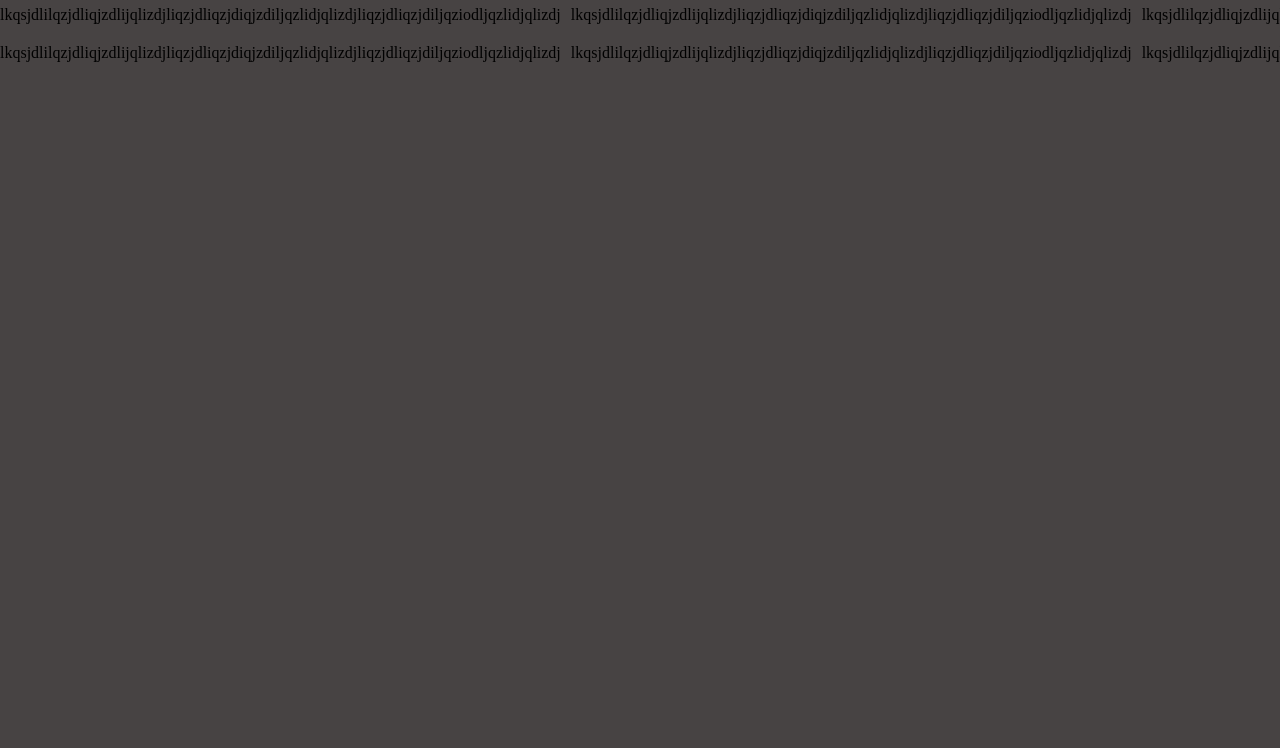
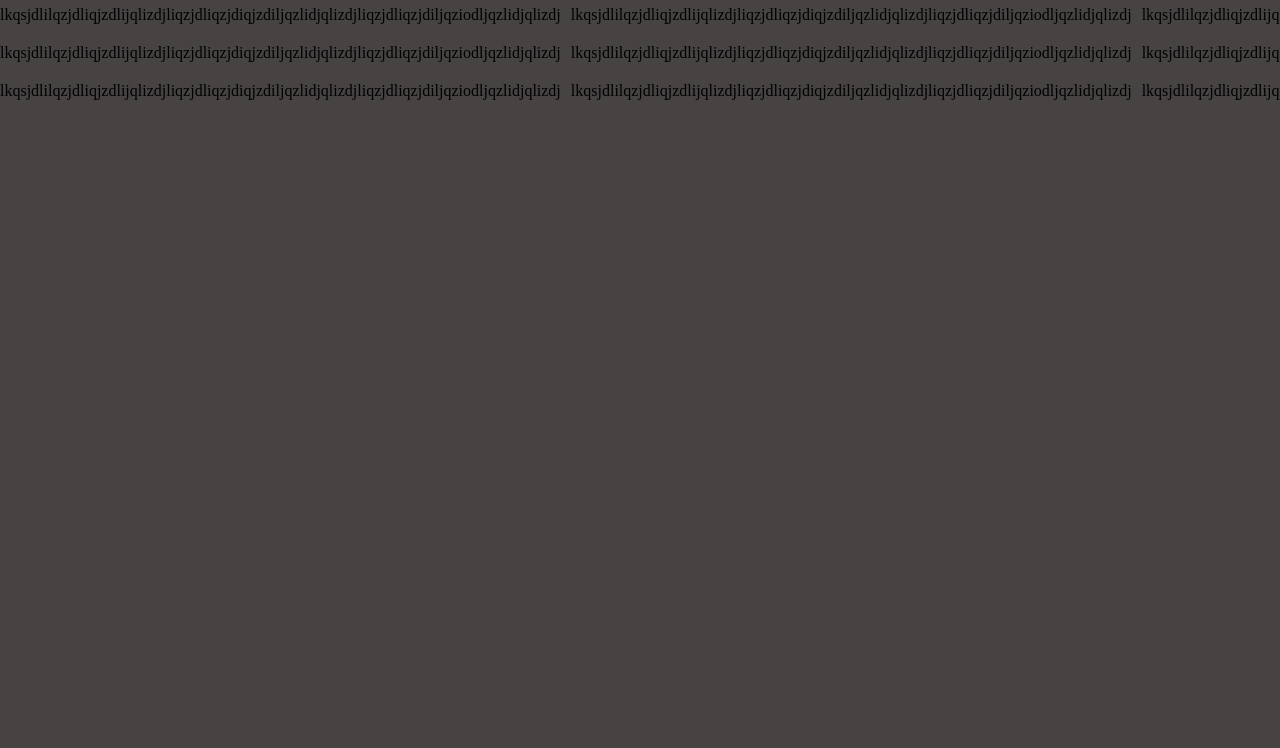
Before and after one commit to alexcaussades/Richard, a plain HTML site: page index.html in a window 1280 px wide. Shown: the part 52-800 px from the top of the page. Drawn offline with Linux system fonts and the light colour scheme.

Commit message:
sepration v2

```diff
--- a/index.html
+++ b/index.html
@@ -24,3 +24,13 @@
         <div>lkqsjdlilqzjdliqjzdlijqlizdjliqzjdliqzjdiqjzdiljqzlidjqlizdjliqzjdliqzjdiljqziodljqzlidjqlizdj</div>
     </div>
 </div>
+
+<div class="separation">
+    <div class="grid">
+        <div>lkqsjdlilqzjdliqjzdlijqlizdjliqzjdliqzjdiqjzdiljqzlidjqlizdjliqzjdliqzjdiljqziodljqzlidjqlizdj</div>
+        <div>lkqsjdlilqzjdliqjzdlijqlizdjliqzjdliqzjdiqjzdiljqzlidjqlizdjliqzjdliqzjdiljqziodljqzlidjqlizdj</div>
+        <div>lkqsjdlilqzjdliqjzdlijqlizdjliqzjdliqzjdiqjzdiljqzlidjqlizdjliqzjdliqzjdiljqziodljqzlidjqlizdj</div>
+        <div>lkqsjdlilqzjdliqjzdlijqlizdjliqzjdliqzjdiqjzdiljqzlidjqlizdjliqzjdliqzjdiljqziodljqzlidjqlizdj</div>
+        <div>lkqsjdlilqzjdliqjzdlijqlizdjliqzjdliqzjdiqjzdiljqzlidjqlizdjliqzjdliqzjdiljqziodljqzlidjqlizdj</div>
+    </div>
+</div>
```
